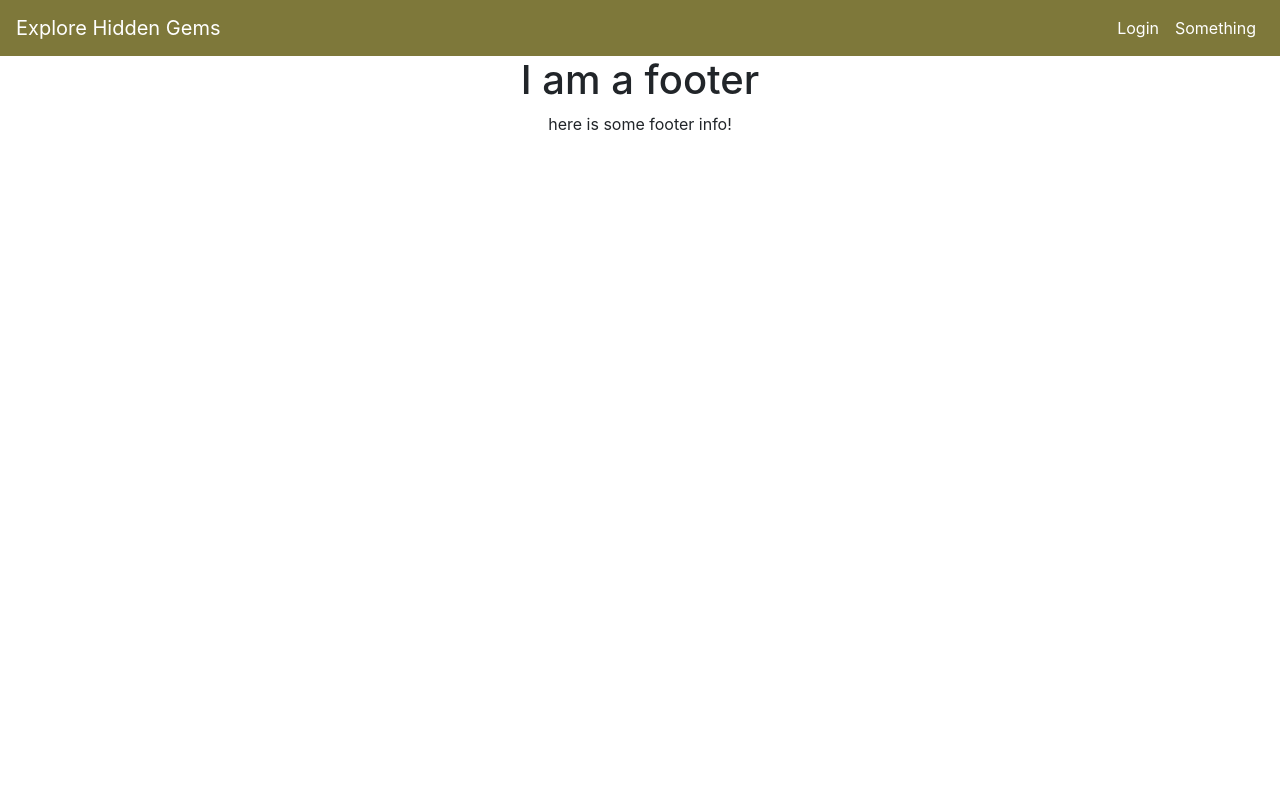
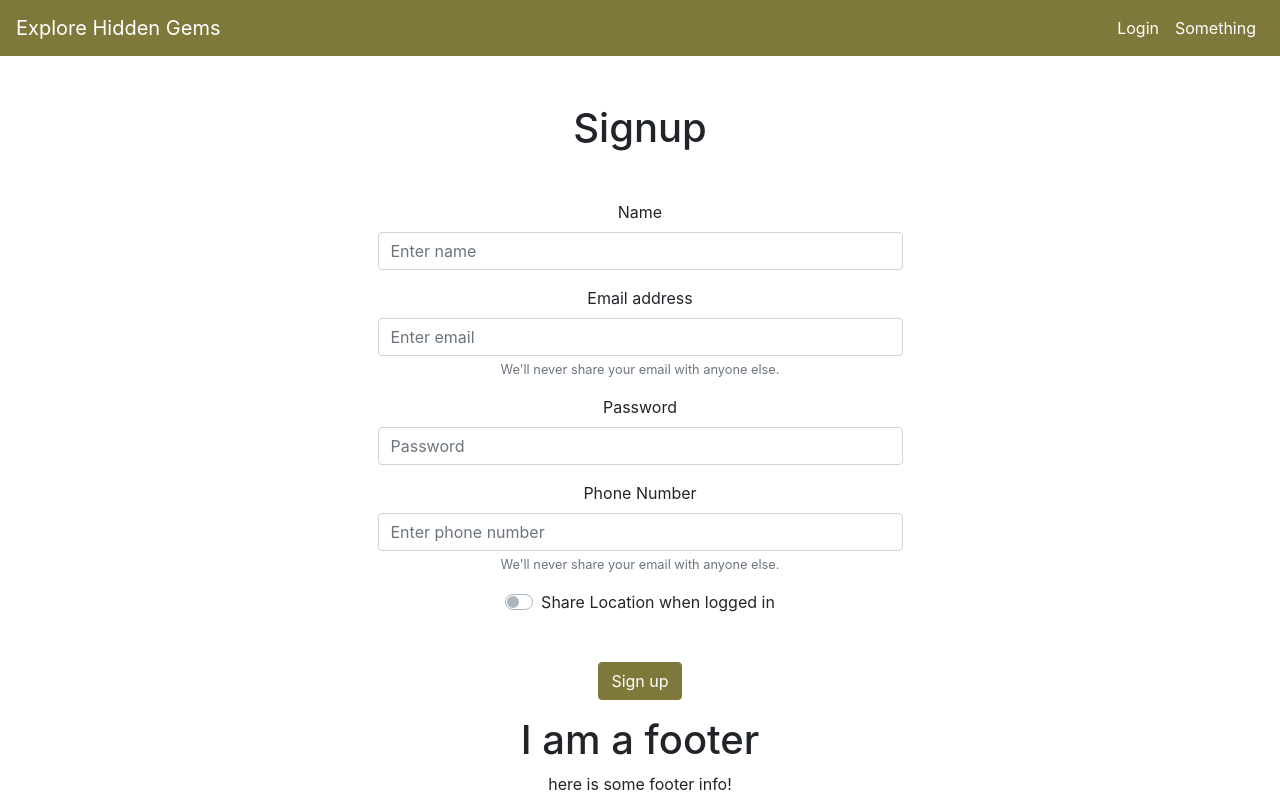
Before and after one commit to SmitnAntonyDv/Portfolio_Hidden_Gems_Client, a React (Create React App) app: page /signup in a window 1280 px wide. Built offline with nearby package versions, Linux system fonts and the light colour scheme; no server answers.

Commit message:
added component and input field for user signUP | input field has basic boostrap

```diff
--- a/src/App.js
+++ b/src/App.js
@@ -10,6 +10,7 @@
 import Toolbar from "./components/navbar/Toolbar";
 import Footer from "./components/footer/Footer";
 import Login from "./pages/auth/Login";
+import Signup from "./pages/auth/Signup";
 
 function App() {
   return (
@@ -26,6 +27,7 @@
         <Route path='/locations/:postId/details' component={DetailsPage} />
         <Route path='/user/:userId/dashboard' component={DashboardPage} />
         <Route path='/login' component={Login} />
+        <Route path='/signup' component={Signup} />
       </Switch>
       <Footer />
     </div>
--- a/src/pages/auth/Signup.js
+++ b/src/pages/auth/Signup.js
@@ -1,9 +1,94 @@
-import React from "react";
+import React, { useState, useEffect } from "react";
+import Form from "react-bootstrap/Form";
+import Container from "react-bootstrap/Container";
+import Button from "react-bootstrap/Button";
+
+import { selectToken } from "../../store/user/selector";
+import { useDispatch, useSelector } from "react-redux";
+import { useHistory, Link } from "react-router-dom";
+import { Col } from "react-bootstrap";
 
 export default function Signup() {
+  const [name, setName] = useState("");
+  const [email, setEmail] = useState("");
+  const [password, setPassword] = useState("");
+  const [phoneNumber, setPhoneNumber] = useState("");
+  const [shareLocation, setShareLocation] = useState("");
+  const dispatch = useDispatch();
+  const token = useSelector(selectToken);
+  const history = useHistory();
+
+  function submitForm(event) {
+    event.preventDefault();
+
+    setPhoneNumber("");
+    setEmail("");
+    setPassword("");
+    setName("");
+  }
+
   return (
-    <div>
-      <h1>Sign up page!</h1>
-    </div>
+    <Container>
+      <Form as={Col} md={{ span: 6, offset: 3 }} className='mt-5'>
+        <h1 className='mt-5 mb-5'>Signup</h1>
+        <Form.Group controlId='formBasicName'>
+          <Form.Label>Name</Form.Label>
+          <Form.Control
+            value={name}
+            onChange={(event) => setName(event.target.value)}
+            type='text'
+            placeholder='Enter name'
+            required
+          />
+        </Form.Group>
+        <Form.Group controlId='formBasicEmail'>
+          <Form.Label>Email address</Form.Label>
+          <Form.Control
+            value={email}
+            onChange={(event) => setEmail(event.target.value)}
+            type='email'
+            placeholder='Enter email'
+            required
+          />
+          <Form.Text className='text-muted'>
+            We'll never share your email with anyone else.
+          </Form.Text>
+        </Form.Group>
+
+        <Form.Group controlId='formBasicPassword'>
+          <Form.Label>Password</Form.Label>
+          <Form.Control
+            value={password}
+            onChange={(event) => setPassword(event.target.value)}
+            type='password'
+            placeholder='Password'
+            required
+          />
+        </Form.Group>
+        <Form.Group controlId='formBasicEmail'>
+          <Form.Label>Phone Number</Form.Label>
+          <Form.Control
+            value={phoneNumber}
+            onChange={(event) => setPhoneNumber(event.target.value)}
+            type='number'
+            placeholder='Enter phone number'
+          />
+          <Form.Text className='text-muted'>
+            We'll never share your email with anyone else.
+          </Form.Text>
+        </Form.Group>
+        <Form.Check
+          type='switch'
+          onChange={(event) => setShareLocation(event.target.value)}
+          id='custom-switch'
+          label='Share Location when logged in'
+        />
+        <Form.Group className='mt-5'>
+          <Button variant='primary' type='submit' onClick={submitForm}>
+            Sign up
+          </Button>
+        </Form.Group>
+      </Form>
+    </Container>
   );
 }
```
